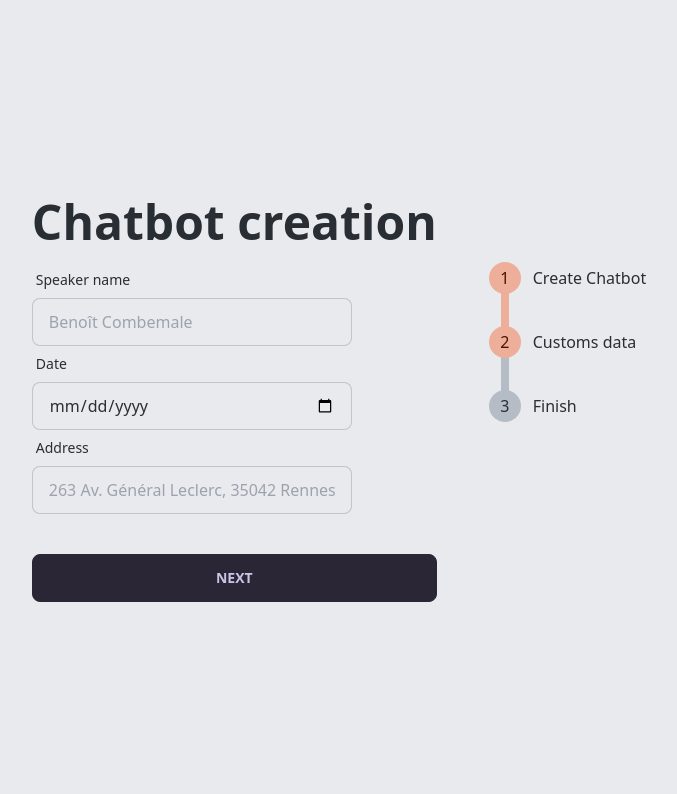
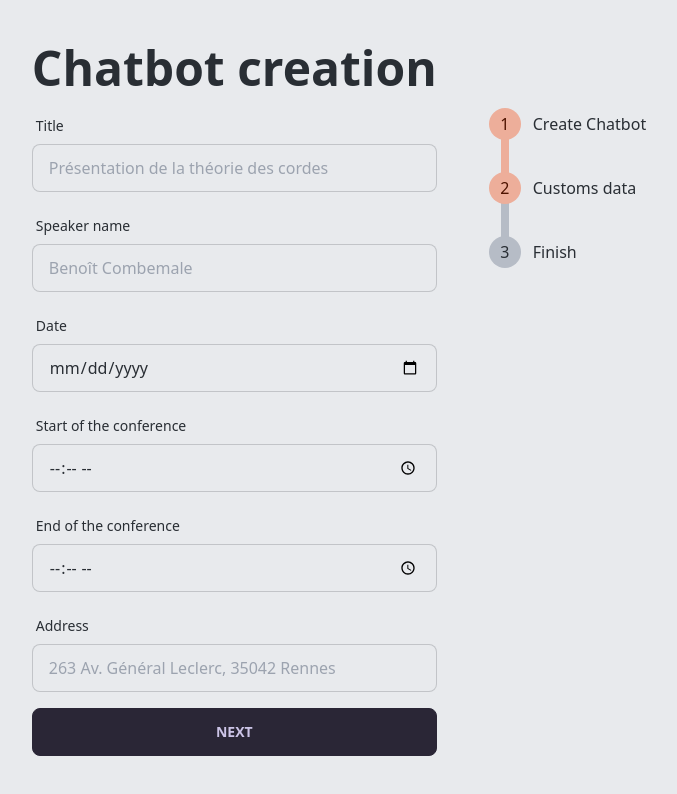
Before and after one commit to Ibentau/front-admin, a SvelteKit app: page /creationChatbot/infos in a window 1280 px wide. Shown: the top 794 px of the page, without its empty margins (277-954 px from the left). Built offline with nearby package versions, Linux system fonts and the light colour scheme.

Commit message:
json creation

```diff
--- a/src/lib/DownloadJSON.svelte
+++ b/src/lib/DownloadJSON.svelte
@@ -1,7 +1,6 @@
-<script>
+<script lang="ts">
   function downloadJSON() {
-    const data = { name: "ChatGPT", language: "JavaScript" };
-    const dataJSON = JSON.stringify(data);
+    let dataJSON = localStorage.getItem("data") as string;
     const blob = new Blob([dataJSON], { type: "application/json" });
     const link = document.createElement("a");
     link.download = "data.json";
@@ -10,5 +9,4 @@
   }
 </script>
 
-<button class="btn" on:click={downloadJSON}>Télécharger le fichier .json</button
->
+<button class="btn" on:click={downloadJSON}>Télécharger le fichier json</button>
--- a/src/routes/creationChatbot/+page.svelte
+++ b/src/routes/creationChatbot/+page.svelte
@@ -1,14 +1,29 @@
 <script>
   import Step from "$lib/Step.svelte";
   let name = "";
+  let event_start = "";
+  let event_end = "";
   let color = "#FFFFFF";
+
+  function updateJSON() {
+    // Initialize JSON
+    let yourData = {
+      Chatbot_name: name,
+      Theme: color,
+      event_start: event_start,
+      event_end: event_end,
+      talks: [],
+    };
+    // Save JSON
+    localStorage.setItem("data", JSON.stringify(yourData));
+  }
 </script>
 
 <div class="flex flex-wrap h-screen justify-center content-center ">
   <div class="flex flex-col ">
     <div class="text-5xl font-bold">Chatbot creation</div>
 
-    <div class="form-control w-full mt-4">
+    <div class="form-control w-full mt-2">
       <label for="input" class="label">
         <span class="label-text">Chatbot name</span>
       </label>
@@ -18,10 +33,31 @@
         bind:value={name}
       />
     </div>
-    <div class="mt-4">
+    <div class="form-control w-full mt-2">
+      <label for="input" class="label">
+        <span class="label-text">Event start date</span>
+      </label>
+      <input
+        type="date"
+        placeholder="02/01/2023"
+        class="input input-bordered w-full"
+        bind:value={event_start}
+      />
+    </div>
+    <div class="form-control w-full mt-2">
+      <label for="input" class="label">
+        <span class="label-text">Event end date</span>
+      </label>
+      <input
+        type="date"
+        class="input input-bordered w-full"
+        bind:value={event_end}
+      />
+    </div>
+    <div class="mt-2">
       <label class="flex items-center">
         Theme color :
-        <input type="color" bind:value={color} class="hidden " />
+        <input type="color" bind:value={color} class="invisible w-0 h-0 " />
         <span
           class="rounded-full w-8 h-8 border-gray-500 border inline-block mx-4 "
           style="background-color: {color};"
@@ -31,7 +67,7 @@
     <button
       class="btn mt-8"
       on:click={() => (window.location.href = "/creationChatbot/infos")}
-      >Next</button
+      on:click={updateJSON}>Next</button
     >
   </div>
   <div class="m-12">
--- a/src/routes/creationChatbot/infos/+page.svelte
+++ b/src/routes/creationChatbot/infos/+page.svelte
@@ -1,50 +1,97 @@
-<script>
+<script lang="ts">
   import Step from "$lib/Step.svelte";
   let speaker = "";
   let date = "";
+  let start = "";
+  let end = "";
+  let title = "";
   let address = "";
+
+  function updateJSON() {
+    // Initialize JSON
+    let speakerData = {
+      title: title,
+      speaker: speaker,
+      start: start,
+      end: end,
+      date: date,
+      adress: address,
+    };
+
+    // Get JSON
+    let yourData = JSON.parse(localStorage.getItem("data") as string);
+
+    // // Save JSON
+    yourData.talks = [...yourData.talks, speakerData];
+    localStorage.setItem("data", JSON.stringify(yourData));
+  }
 </script>
 
 <div class="flex flex-wrap h-screen justify-center content-center ">
   <div class="flex flex-col ">
     <div class="text-5xl font-bold">Chatbot creation</div>
-    <div class="form-control w-full max-w-xs mt-4">
+    <div class="form-control w-full mt-4">
+      <label for="input" class="label">
+        <span class="label-text">Title</span>
+      </label>
+      <input
+        placeholder="Présentation de la théorie des cordes"
+        class="input input-bordered w-full"
+        bind:value={title}
+      />
+    </div>
+    <div class="form-control w-full mt-4">
       <label for="input" class="label">
         <span class="label-text">Speaker name</span>
       </label>
       <input
         placeholder="Benoît Combemale"
-        class="input input-bordered w-full max-w-xs"
+        class="input input-bordered w-full"
         bind:value={speaker}
       />
     </div>
-    <div class="form-control w-full max-w-xs">
+    <div class="form-control w-full mt-4">
       <label for="input" class="label">
         <span class="label-text">Date</span>
       </label>
       <input
         type="date"
-        class="input input-bordered w-full max-w-xs"
+        class="input input-bordered w-full"
         bind:value={date}
       />
     </div>
+    <div class="form-control w-full mt-4">
+      <label for="input" class="label">
+        <span class="label-text">Start of the conference</span>
+      </label>
+      <input
+        type="time"
+        class="input input-bordered w-full"
+        bind:value={start}
+      />
+    </div>
+    <div class="form-control w-full mt-4">
+      <label for="input" class="label">
+        <span class="label-text">End of the conference</span>
+      </label>
+      <input type="time" class="input input-bordered w-full" bind:value={end} />
+    </div>
 
-    <div class="form-control w-full max-w-xs">
+    <div class="form-control w-full mt-4">
       <label for="input" class="label">
         <span class="label-text">Address</span>
       </label>
       <input
         placeholder="263 Av. Général Leclerc, 35042 Rennes"
-        class="input input-bordered w-full max-w-xs"
+        class="input input-bordered w-full"
         bind:value={address}
       />
     </div>
 
-    <br />
     <button
       class="btn mt-4"
       on:click={() => (window.location.href = "/creationChatbot/finish")}
-      >Next</button
+      on:click={updateJSON}>Next</button
     >
   </div>
   <div class="m-12">
```
